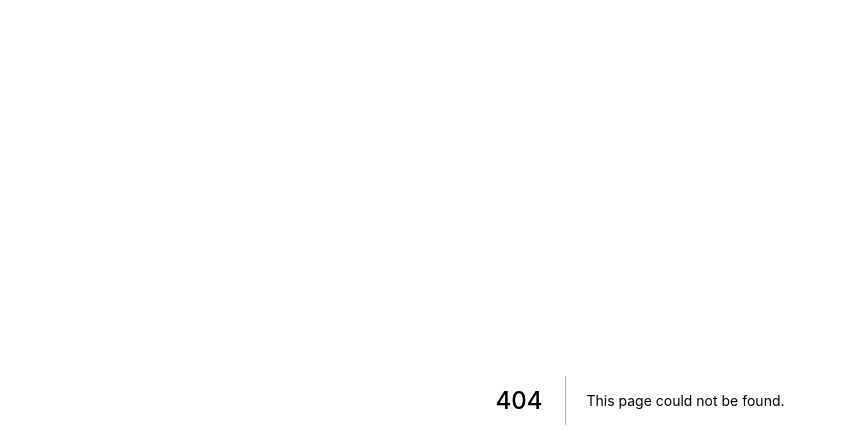
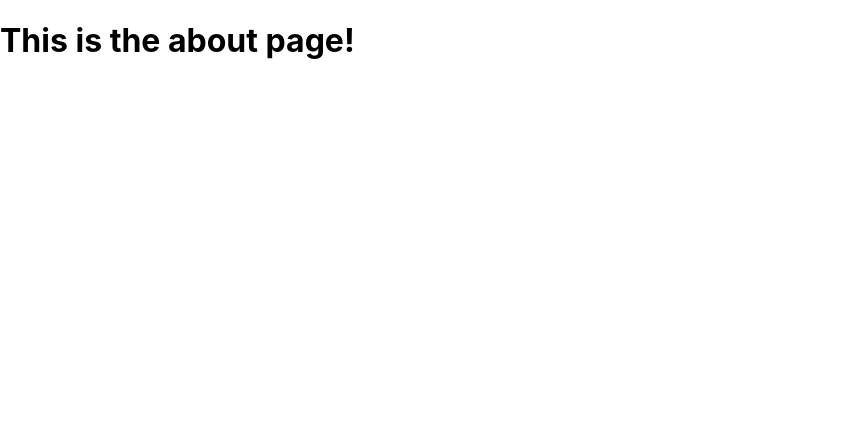
Before and after one commit to Rostanxd/next-breaking-bad-bootcamp, a Next.js app: page /about-llamacamp in a window 1280 px wide. Before the commit this address had no page. Shown: the top 448 px of the page, without its empty margins (0-846 px from the left). Built offline with nearby package versions, Linux system fonts and the light colour scheme.

Commit message:
About page was created

```diff
--- /dev/null
+++ b/pages/about-llamacamp/index.tsx
@@ -0,0 +1,7 @@
+const AboutLlamacamp = () => {
+  return(
+    <h1>This is the about page!</h1>
+  );
+}
+
+export default AboutLlamacamp;
```
